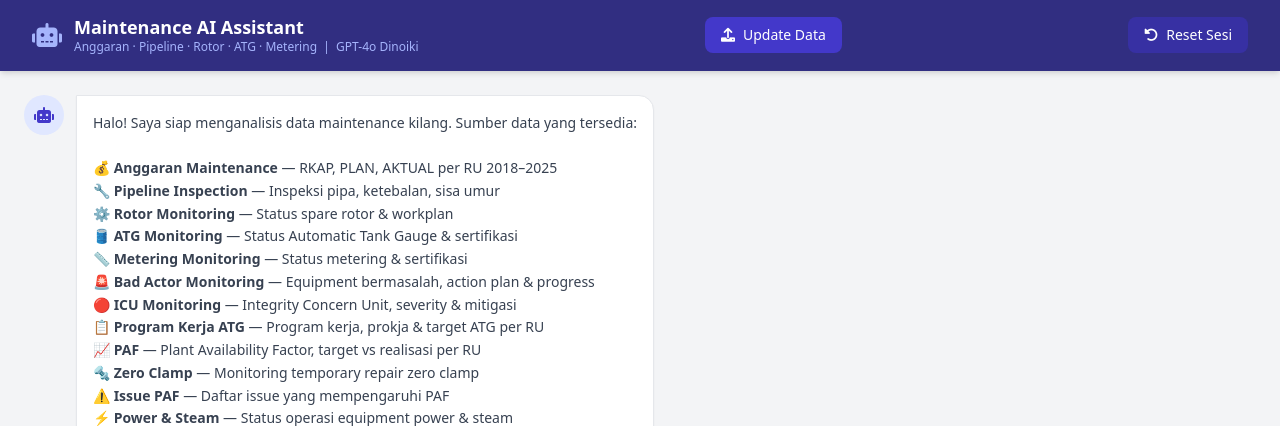
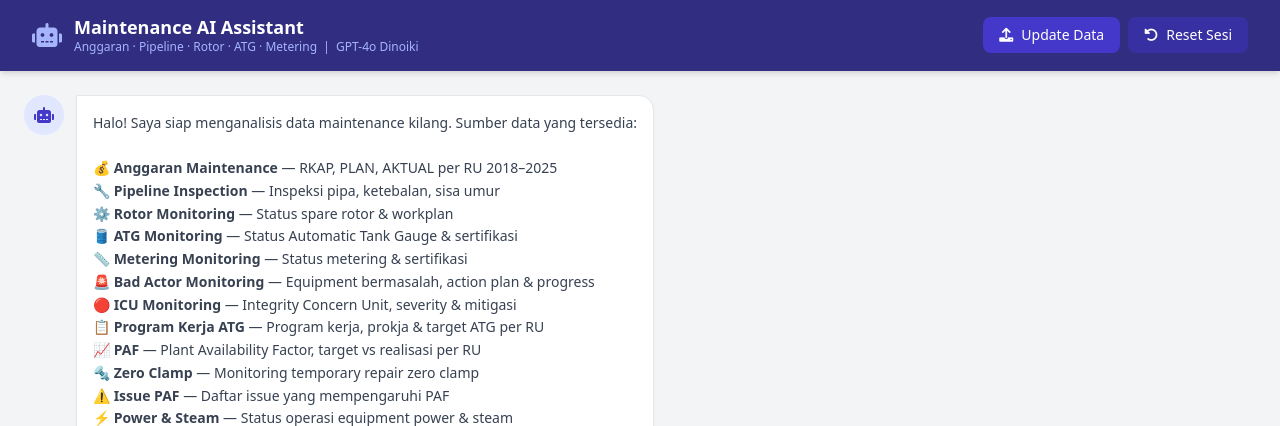
Before and after one commit to adnannasution/ragrel, a FastAPI app: page / in a window 1280 px wide. Shown: the top 426 px of the page. Run offline with FastAPI, Linux system fonts and the light colour scheme; some libraries are stand-ins or nearby versions.

Commit message:
dekatkan tombol keduanya

```diff
--- a/templates/chatbot.html
+++ b/templates/chatbot.html
@@ -61,12 +61,14 @@
                 <p class="text-xs text-indigo-300">Anggaran · Pipeline · Rotor · ATG · Metering &nbsp;|&nbsp; GPT-4o Dinoiki</p>
             </div>
         </div>
+        <div class="flex items-center gap-2">
             <button onclick="toggleModal()" class="bg-indigo-700 hover:bg-indigo-600 px-4 py-2 rounded-lg text-sm flex items-center gap-2 transition">
                 <i class="fas fa-upload"></i> Update Data
             </button>
             <button onclick="resetSession()" class="bg-indigo-800 hover:bg-indigo-700 px-4 py-2 rounded-lg text-sm flex items-center gap-2 transition" title="Reset memori percakapan">
                 <i class="fas fa-rotate-left"></i> Reset Sesi
             </button>
+        </div>
     </header>
 
     <!-- Chat -->
```
Lines whose indentation alone changed are shown as unchanged.
